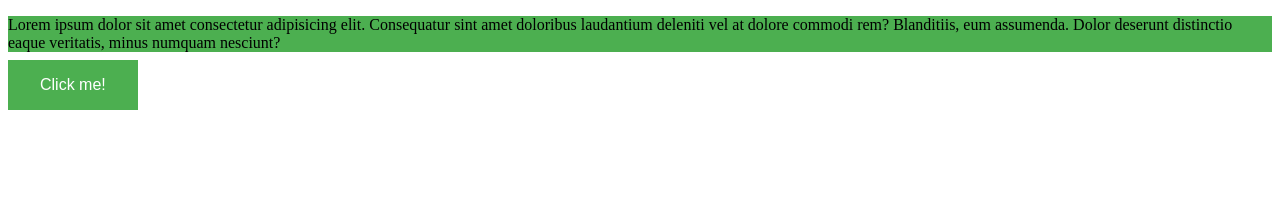
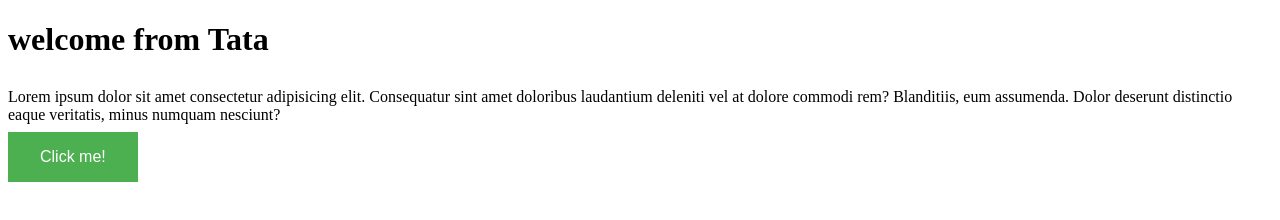
Before and after one commit to tawkol/myproject, a plain HTML site: page index.html in a window 1280 px wide. Drawn offline with Linux system fonts and the light colour scheme.

Commit message:
changing style for the title

```diff
--- a/index.html
+++ b/index.html
@@ -10,6 +10,9 @@
 </head>
 
 <body>
+    <h1>
+        welcome from Tata
+    </h1>
     <p>Lorem ipsum dolor sit amet consectetur adipisicing elit. Consequatur sint amet doloribus laudantium deleniti vel
         at dolore commodi rem? Blanditiis, eum assumenda. Dolor deserunt distinctio eaque veritatis, minus numquam
         nesciunt?</p>
--- a/style.css
+++ b/style.css
@@ -10,5 +10,4 @@ p {
   display: inline-block;
   margin: 8px 0;
   width: 100%;
-  background-color: #4caf50;
 }
```
